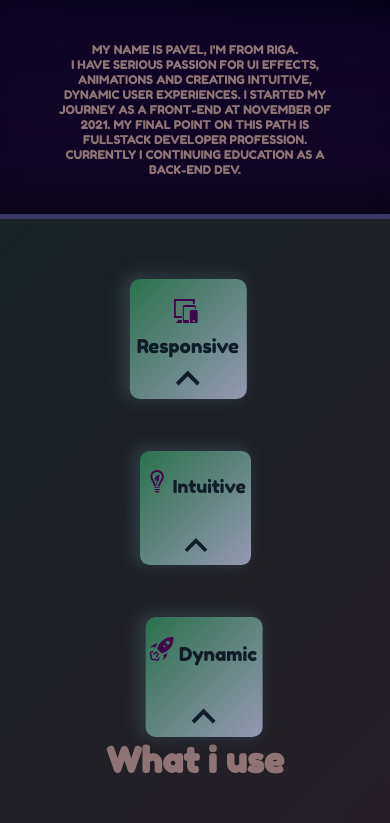
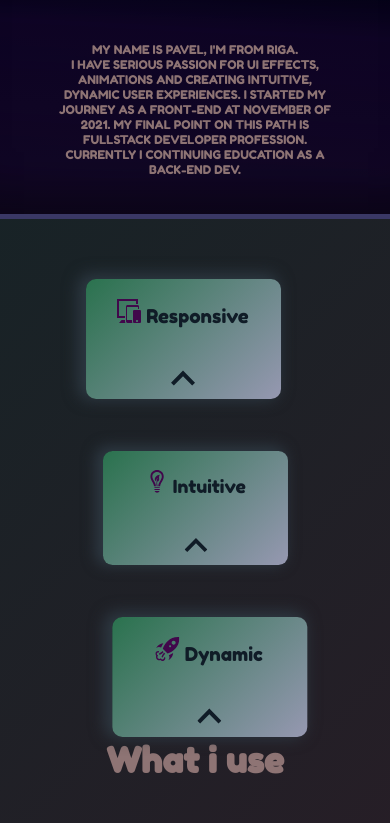
Before and after one commit to tr1pless/rez, a React (Create React App) app: page /#Main in a window 390 px wide. Shown: the part 934-1757 px from the top of the page. Built offline with nearby package versions, Linux system fonts and the light colour scheme.

Commit message:
grid styles changed

```diff
--- a/src/components/About/about.module.css
+++ b/src/components/About/about.module.css
@@ -333,7 +333,7 @@ li {
   .features {
     display: grid;
     grid-auto-flow: row dense;
-    grid-template-columns: 60%;
+    grid-template-columns: 100%;
     grid-template-rows: min-content min-content min-content;
     gap: 10% 3%;
     grid-template-areas:
```
